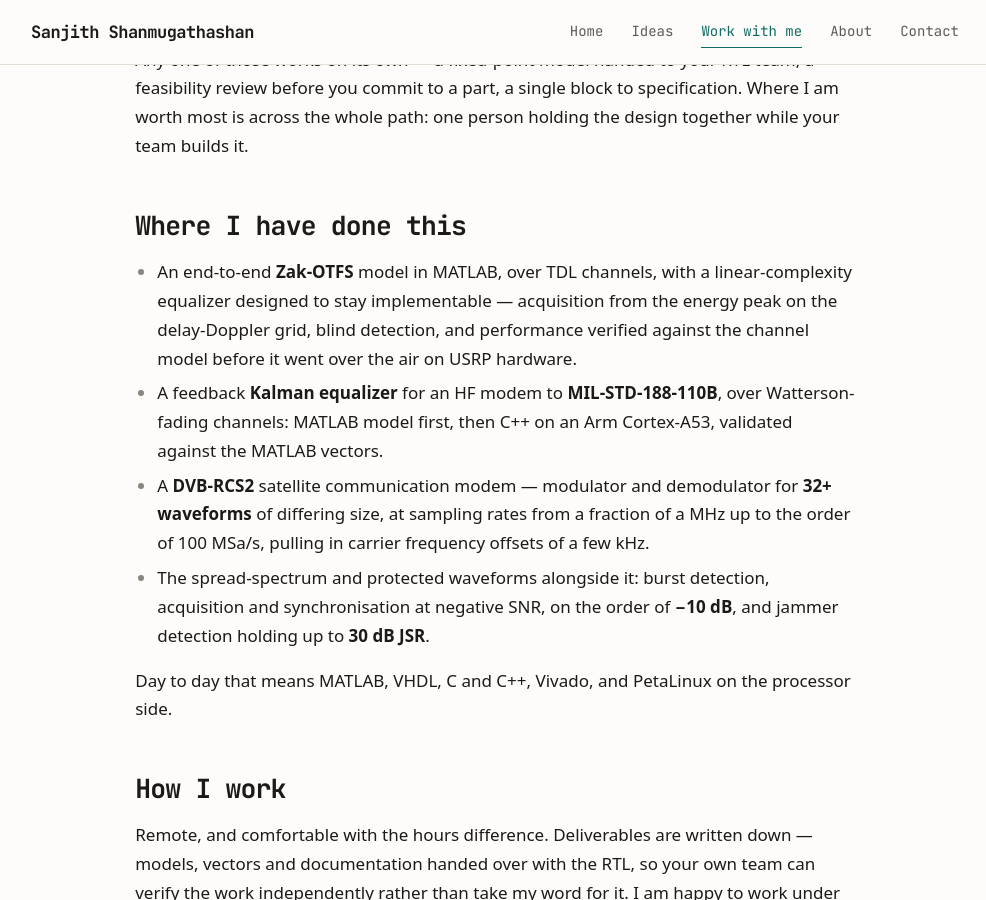
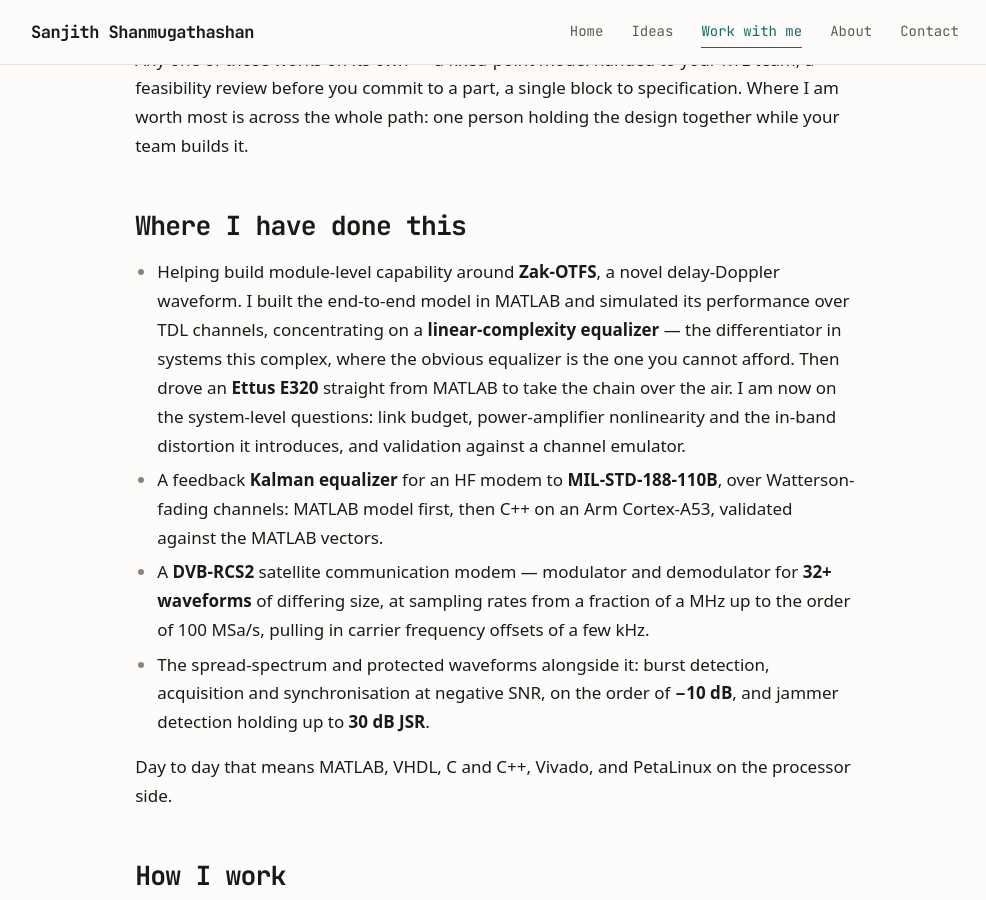
Before and after one commit to sanjith1999/sanjith1999.github.io, a Jekyll site: the page built from work.md, in a window 1280 px wide and 900 px high, scrolled down 884 px. Shown: the whole window, without its empty margins (145-1131 px from the left). Built offline with Jekyll 4.4.1, drawn with Linux system fonts in a browser that asks for light colours; some web fonts are replaced.

Commit message:
WIP001: Expand the Zak-OTFS entry on /work/
Reframed as helping build module-level capability around a novel
waveform, and carried through to the present: MATLAB model and TDL
simulation, the linear-complexity equalizer as the differentiator, an
Ettus E320 driven from MATLAB for over-the-air work, and the
system-level questions now in progress.

Co-Authored-By: Claude Opus 5 <noreply@anthropic.com>

```diff
--- a/work.md
+++ b/work.md
@@ -34,10 +34,13 @@ team builds it.
 
 ## Where I have done this
 
-- An end-to-end **Zak-OTFS** model in MATLAB, over TDL channels, with a
-  linear-complexity equalizer designed to stay implementable — acquisition from the
-  energy peak on the delay-Doppler grid, blind detection, and performance verified
-  against the channel model before it went over the air on USRP hardware.
+- Helping build module-level capability around **Zak-OTFS**, a novel delay-Doppler
+  waveform. I built the end-to-end model in MATLAB and simulated its performance over
+  TDL channels, concentrating on a **linear-complexity equalizer** — the differentiator
+  in systems this complex, where the obvious equalizer is the one you cannot afford.
+  Then drove an **Ettus E320** straight from MATLAB to take the chain over the air. I am
+  now on the system-level questions: link budget, power-amplifier nonlinearity and the
+  in-band distortion it introduces, and validation against a channel emulator.
 - A feedback **Kalman equalizer** for an HF modem to **MIL-STD-188-110B**, over
   Watterson-fading channels: MATLAB model first, then C++ on an Arm Cortex-A53,
   validated against the MATLAB vectors.
```
